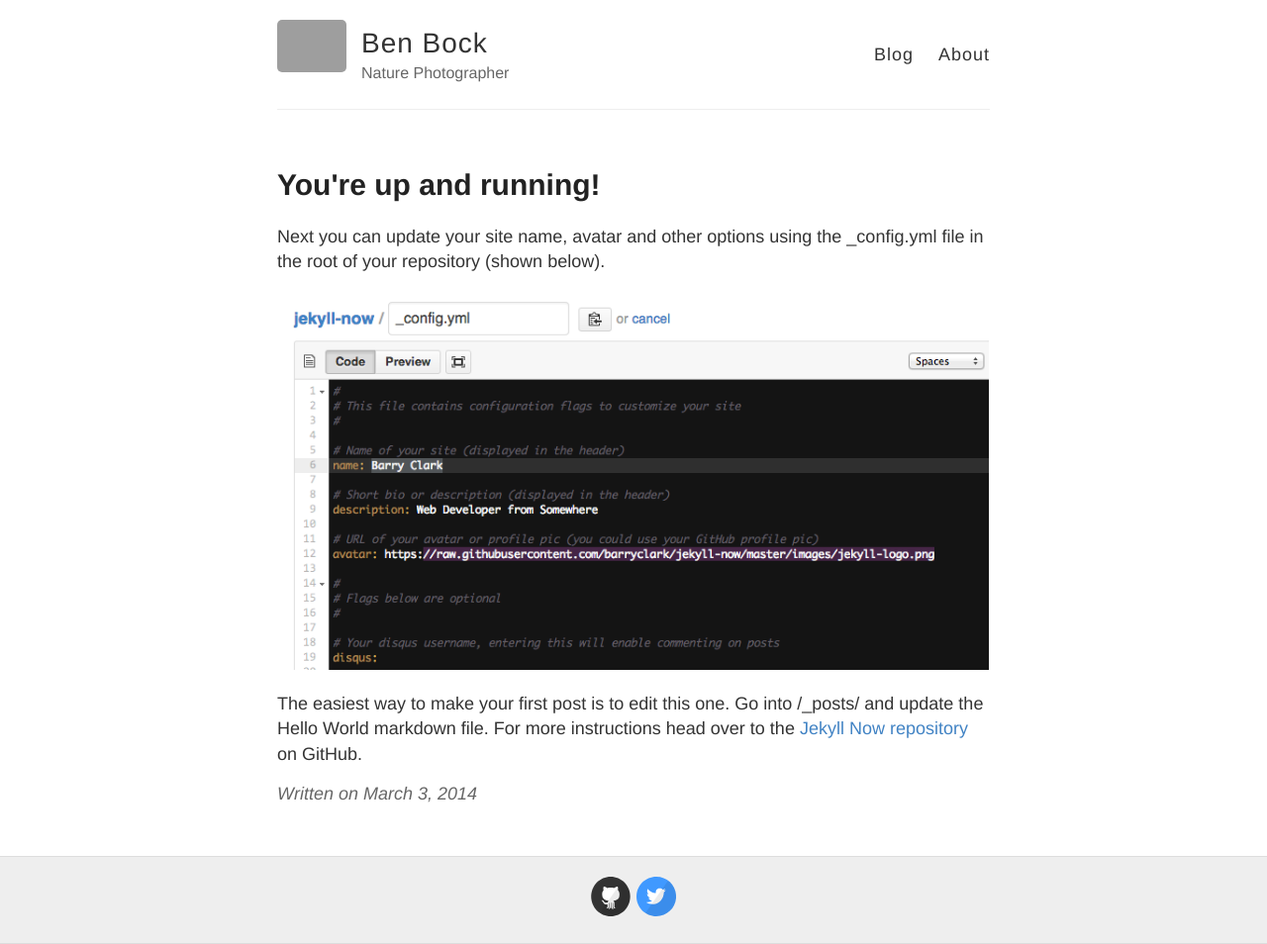
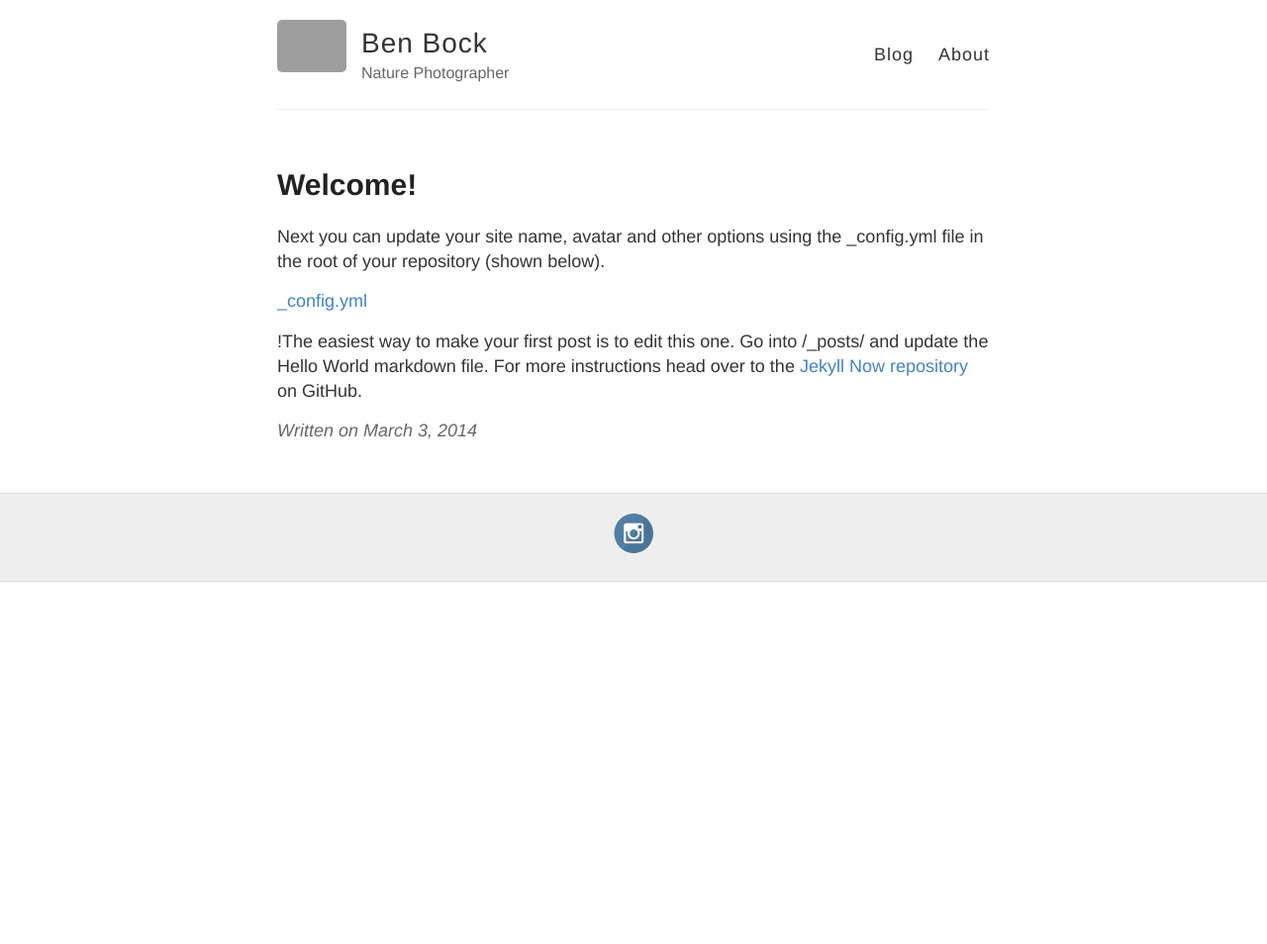
Before and after one commit to BenBockPhotography/benbockphotography.github.io, a Jekyll site: the page built from _posts/2014-3-3-Hello-World.md, in a window 1280 px wide. Shown: the whole page at 99% size. Built offline with Jekyll 4.4.1, drawn with Linux system fonts in a browser that asks for light colours; after the commit the page ends 900 px from its top, so only the background shows below that; grey boxes are pictures that could not be loaded.

Commit message:
Updated display
Hopefully updated the text that pops up when looking at a post

```diff
--- a/_config.yml
+++ b/_config.yml
@@ -21,12 +21,12 @@
   email:
   facebook:
   flickr:
-  github: barryclark/jekyll-now
-  instagram:
+  github:
+  instagram: benbockphotography
   linkedin:
   pinterest:
   rss: # just type anything here for a working RSS icon
-  twitter: jekyllrb
+  twitter:
   stackoverflow: # your stackoverflow profile, e.g. "users/50476/bart-kiers"
   youtube: # channel/<your_long_string> or user/<user-name>
   googleplus: # anything in your profile username that comes after plus.google.com/
--- a/_posts/2014-3-3-Hello-World.md
+++ b/_posts/2014-3-3-Hello-World.md
@@ -1,10 +1,10 @@
 ---
 layout: post
-title: You're up and running!
+title: Welcome!
 ---
 
 Next you can update your site name, avatar and other options using the _config.yml file in the root of your repository (shown below).
 
-![_config.yml]({{ site.baseurl }}/images/config.png)
+[_config.yml]({{ site.baseurl }}/images/config.png)
 
-The easiest way to make your first post is to edit this one. Go into /_posts/ and update the Hello World markdown file. For more instructions head over to the [Jekyll Now repository](https://github.com/barryclark/jekyll-now) on GitHub.
+!The easiest way to make your first post is to edit this one. Go into /_posts/ and update the Hello World markdown file. For more instructions head over to the [Jekyll Now repository](https://github.com/barryclark/jekyll-now) on GitHub.
```
